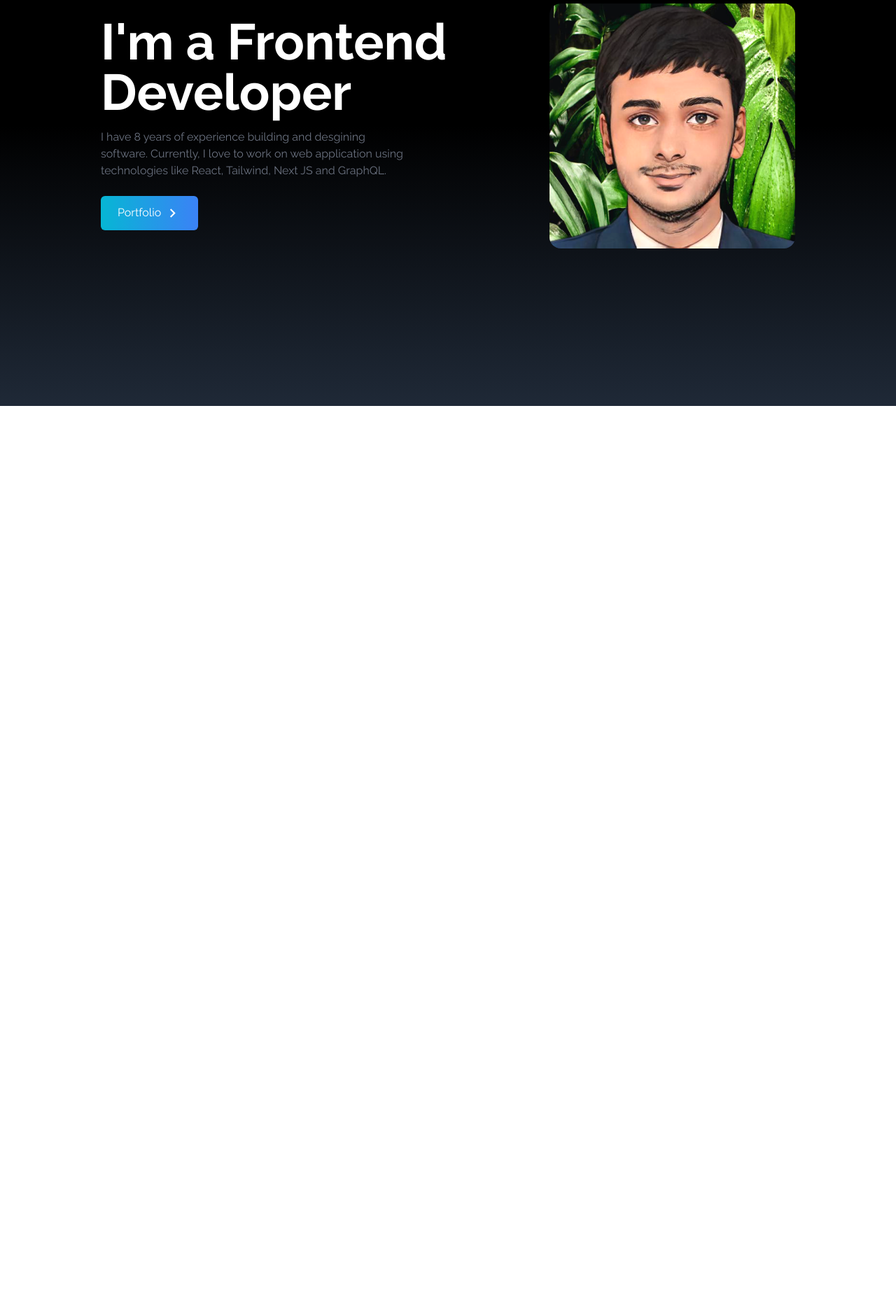
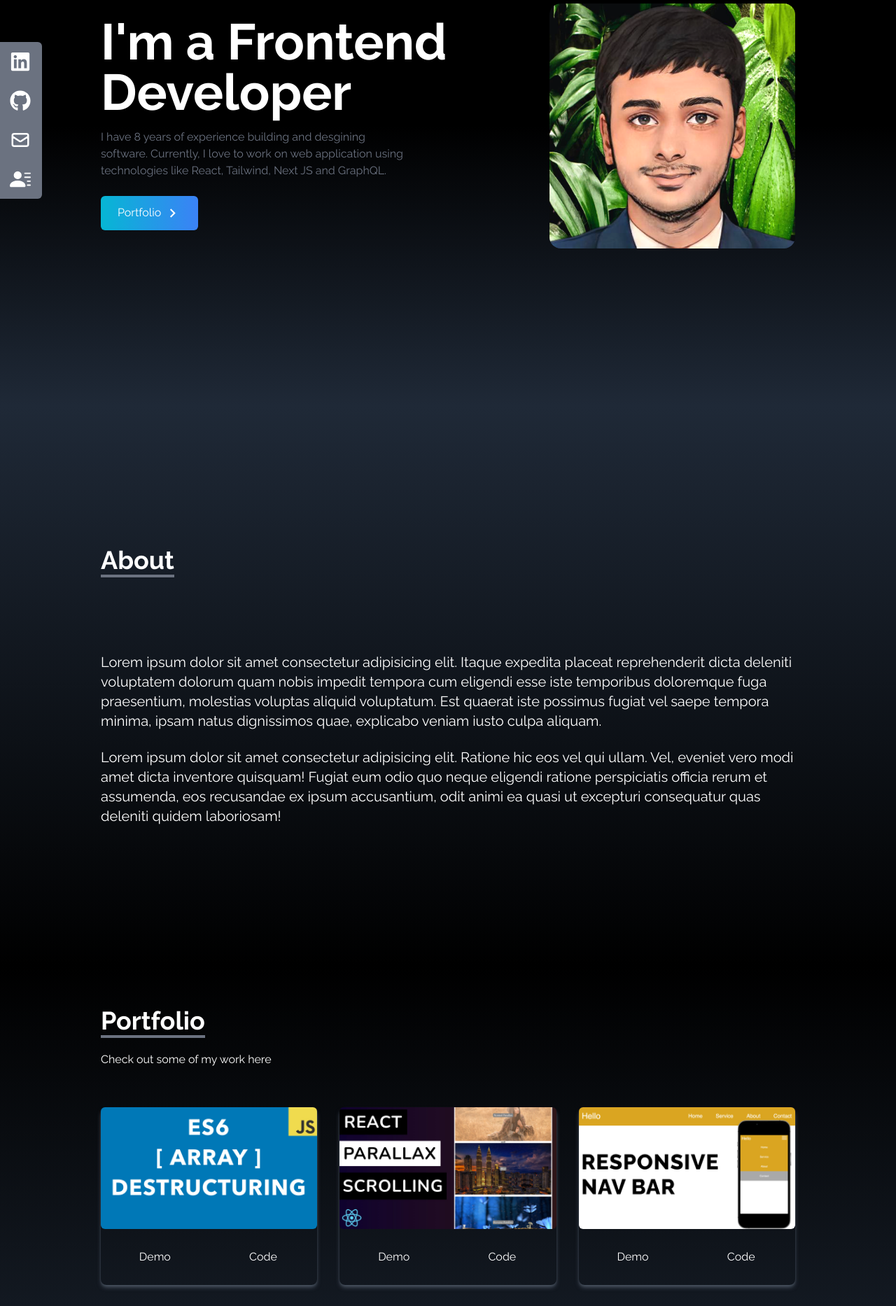
Before and after one commit to Abhie-Tripathi/Portfolio, a React (Create React App) app: page / in a window 1280 px wide. Shown: the part 220-2086 px from the top of the page at 70% size. Before the commit the page ends 800 px from the top, so only its background shows below. Built offline with nearby package versions, Linux system fonts and the light colour scheme.

Commit message:
Social links and Portfolio

```diff
--- a/src/App.js
+++ b/src/App.js
@@ -1,11 +1,19 @@
+import About from "./components/About";
+import Experience from "./components/Experience";
 import Home from "./components/Home";
 import Navbar from "./components/Navbar";
+import Portfolio from "./components/Portfolio";
+import SocialLinks from "./components/SocialLinks";
 
 function App() {
   return (
     <div >
     <Navbar/>
     <Home/>
+    <About/>
+    <Portfolio/>
+    <Experience/>
+    <SocialLinks/>
     </div>
   );
 }
--- /dev/null
+++ b/src/components/About.jsx
@@ -0,0 +1,25 @@
+import React from "react";
+
+const About = () => {
+  return (
+    <div name="about" className="w-full h-screen bg-gradient-to-b from-gray-800 to-black text-white">
+      <div className="max-w-screen-lg p-4 mx-auto flex flex-col justify-center w-full h-full">
+        <div className="pb-8">
+          <p className="text-4xl font-bold inline border-b-4 border-gray-500">About</p>
+        </div>
+        <p className="text-xl mt-20">
+          Lorem ipsum dolor sit amet consectetur adipisicing elit. Itaque
+          expedita placeat reprehenderit dicta deleniti voluptatem dolorum quam
+          nobis impedit tempora cum eligendi esse iste temporibus doloremque
+          fuga praesentium, molestias voluptas aliquid voluptatum. Est quaerat
+          iste possimus fugiat vel saepe tempora minima, ipsam natus dignissimos
+          quae, explicabo veniam iusto culpa aliquam.
+        </p>
+        <br/>
+        <p className="text-xl">Lorem ipsum dolor sit amet consectetur adipisicing elit. Ratione hic eos vel qui ullam. Vel, eveniet vero modi amet dicta inventore quisquam! Fugiat eum odio quo neque eligendi ratione perspiciatis officia rerum et assumenda, eos recusandae ex ipsum accusantium, odit animi ea quasi ut excepturi consequatur quas deleniti quidem laboriosam!</p>
+      </div>
+    </div>
+  );
+};
+
+export default About;
--- /dev/null
+++ b/src/components/Experience.jsx
@@ -0,0 +1,28 @@
+import React from 'react'
+import html from "../assets/html.png"
+import css from "../assets/css.png"
+import nextjs from "../assets/nextjs.png"
+import github from "../assets/github.png"
+import tailwind from "../assets/tailwind.png"
+
+const Experience = () => {
+  return (
+    <div name="experience" className='bg-gradient-to-b from-gray-800 to-black w-full h-screen'>
+        <div className='max-w-screen-lg mx-auto p-4 flex flex-col justify-center w-full h-full text-white'>
+            <div>
+                <p className='text-4xl font-bold border-b-4 border-gray-500 p-2 inline'>Experience</p>
+                <p className='py-6 '>These are the technologies I've worked with</p>
+            </div>
+
+            <div className='w-full grid grid-cols-2 sm:grid-cols-3 gap-8 text-center py-8 px-12 sm:px-0'>
+                <div>
+                    <img src={html} alt="" />
+                    <p>HTML</p>
+                </div>
+            </div>
+        </div>
+    </div>
+  )
+}
+
+export default Experience
--- /dev/null
+++ b/src/components/Portfolio.jsx
@@ -0,0 +1,61 @@
+import React from 'react'
+import arrayDestruct from "../assets/portfolio/arrayDestruct.jpg"
+import installNode from "../assets/portfolio/installNode.jpg"
+import navbar from "../assets/portfolio/navbar.jpg"
+import reactParallax from "../assets/portfolio/reactParallax.jpg"
+import reactSmooth from "../assets/portfolio/reactSmooth.jpg"
+import reactWeather from "../assets/portfolio/reactWeather.jpg"
+
+const Portfolio = () => {
+
+    const portfolios = [
+        {
+            id:1,
+            src: arrayDestruct
+        },
+        {
+            id:2,
+            src: reactParallax
+        },
+        {
+            id:3,
+            src: navbar
+        },
+        {
+            id:4,
+            src: reactSmooth
+        },
+        {
+            id:5,
+            src: installNode
+        },
+        {
+            id:6,
+            src: reactWeather
+        },
+    ]
+
+  return (
+    <div name="portfolio" className='bg-gradient-to-b from-black to-gray-800 w-full text-white md:h-screen'>
+        <div className='max-w-screen-lg p-4 mx-auto flex flex-col justify-center w-full h-full'>
+            <div className='pb-8'>
+                <p className='text-4xl font-bold inline border-b-4 border-gray-500'>Portfolio</p>
+                <p className='py-6'>Check out some of my work here</p>
+            </div>
+            <div className='grid sm:grid-cols-2 md:grid-cols-3 gap-8 px-12 sm:px-0'>
+            {
+                portfolios.map(({id,src})=>(<div key={id} className='shadow-md shadow-gray-600 rounded-lg'>
+                <img className="rounded-md duration-200 hover:scale-105" src={src} alt=''/>
+                <div className='flex items-center justify-center'>
+                    <button className='w-1/2 px-6 py-3 m-4 duration-200 hover:scale-105'>Demo</button>
+                    <button className='w-1/2 px-6 py-3 m-4 duration-200 hover:scale-105'>Code</button>
+                </div>
+            </div>))
+            }
+            </div>
+        </div>
+    </div>
+  )
+}
+
+export default Portfolio
--- /dev/null
+++ b/src/components/SocialLinks.jsx
@@ -0,0 +1,76 @@
+import React from "react";
+import { FaGithub, FaLinkedin } from "react-icons/fa";
+import { HiOutlineMail } from "react-icons/hi";
+import { BsFillPersonLinesFill } from "react-icons/bs";
+
+const SocialLinks = () => {
+  const links = [
+    {
+      id: 1,
+      child: (
+        <>
+          LinkedIn <FaLinkedin size={30} />
+        </>
+      ),
+      href: "https://linkedIn.com",
+      style: "rounded-tr-md",
+    },
+    {
+      id: 2,
+      child: (
+        <>
+          GitHub <FaGithub size={30} />
+        </>
+      ),
+      href: "https://github.com",
+    },
+    {
+      id: 3,
+      child: (
+        <>
+          Mail <HiOutlineMail size={30} />
+        </>
+      ),
+      href: "mailto:foo@gmail.com",
+    },
+    {
+      id: 4,
+      child: (
+        <>
+          Resume <BsFillPersonLinesFill size={30} />
+        </>
+      ),
+      href: "/Resume.pdf",
+      style: "rounded-br-md",
+      download: true,
+    },
+  ];
+  return (
+    <div className="hidden lg:flex flex-col top-[35%] left-0 fixed">
+      <ul>
+        {links.map(({id, child, href, style, download}) => (
+          <li
+            key={id}
+            className={
+              "flex justify-between items-center w-40 h-14 px-4 ml-[-100px] hover:ml-[-10px] hover:rounded-md duration-300 bg-gray-500" +
+              " " +
+              style
+            }
+          >
+            <a
+              href={href}
+              className="flex justify-between items-center w-full text-white"
+              download={download}
+              target="_blank"
+              rel="noreferrer"
+            >
+              {child}
+            </a>
+          </li>
+        ))}
+      </ul>
+    </div>
+  );
+};
+
+export default SocialLinks;
```
Also changed, not shown: 1 other file (tests, documents, lock files or other folders).
